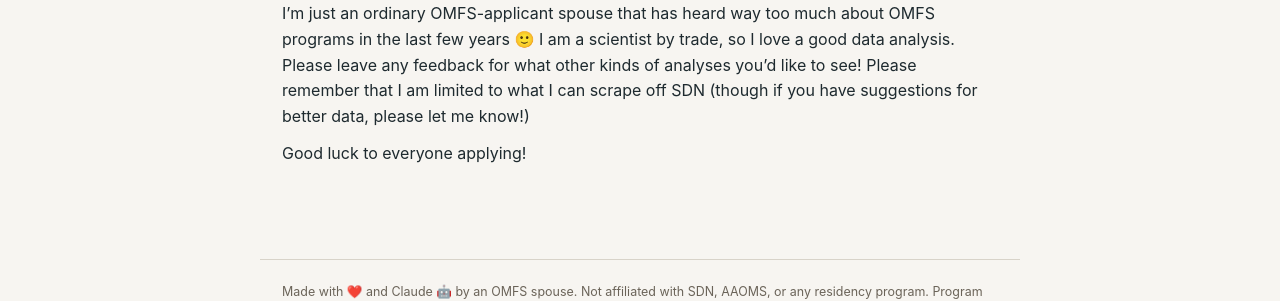
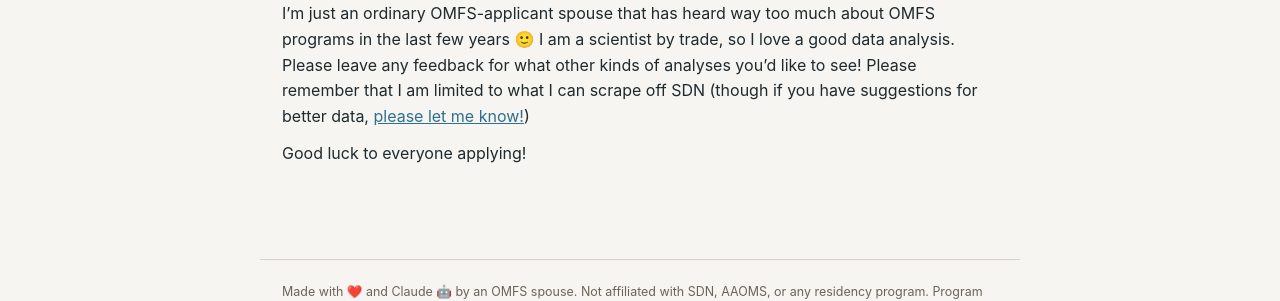
Before and after one commit to omfsdata/data, a Jekyll site: the page built from about.md, in a window 1280 px wide. Shown: the part 521-822 px from the top of the page. Built offline with Jekyll 4.4.1, drawn with Linux system fonts in a browser that asks for light colours; part of the change alters nothing that is shown.

```diff
--- a/about.md
+++ b/about.md
@@ -21,6 +21,6 @@ This site hosts a few resources for people navigating the Oral & Maxillofacial S
 
 ## Who am I?
 
-I'm just an ordinary OMFS-applicant spouse that has heard way too much about OMFS programs in the last few years 🙂 I am a scientist by trade, so I love a good data analysis. Please leave any feedback for what other kinds of analyses you'd like to see! Please remember that I am limited to what I can scrape off SDN (though if you have suggestions for better data, please let me know!)
+I'm just an ordinary OMFS-applicant spouse that has heard way too much about OMFS programs in the last few years 🙂 I am a scientist by trade, so I love a good data analysis. Please leave any feedback for what other kinds of analyses you'd like to see! Please remember that I am limited to what I can scrape off SDN (though if you have suggestions for better data, [please let me know!](https://omfsdata.com/feedback/))
 
 Good luck to everyone applying!
```
